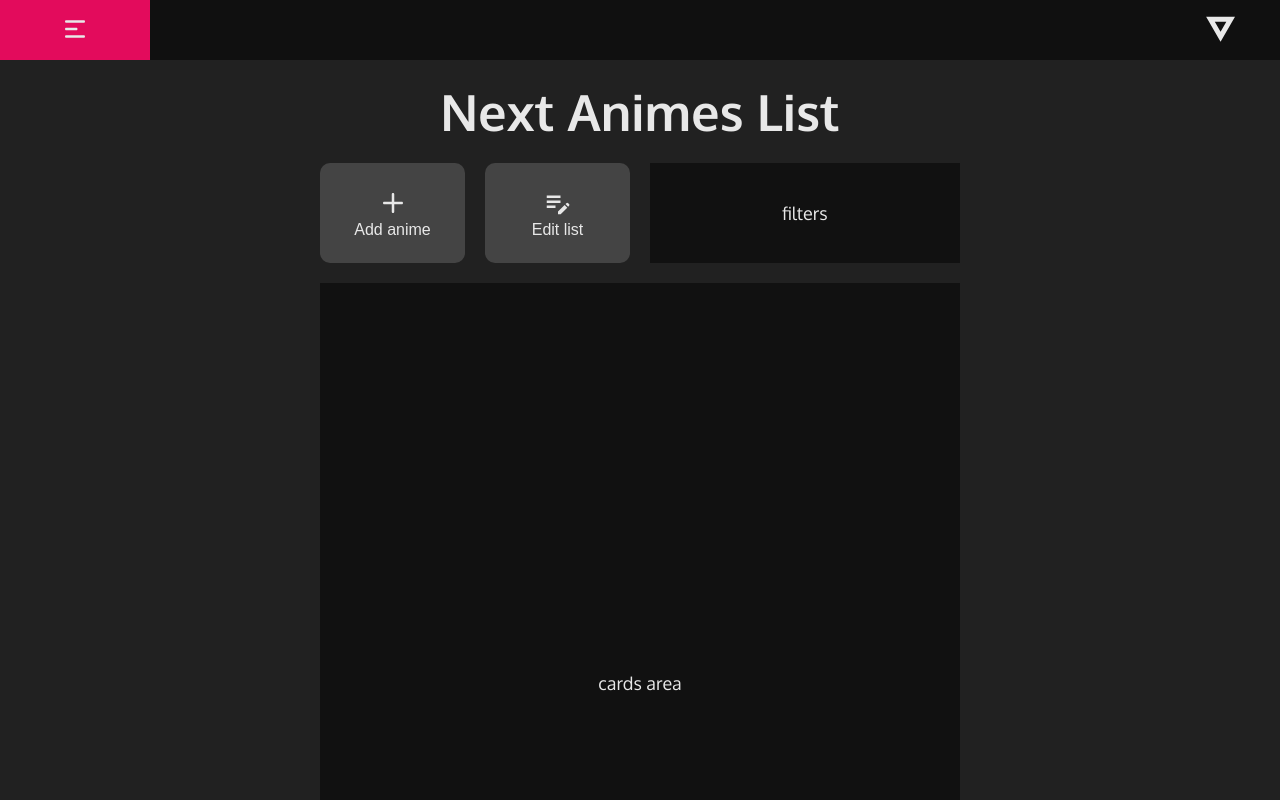
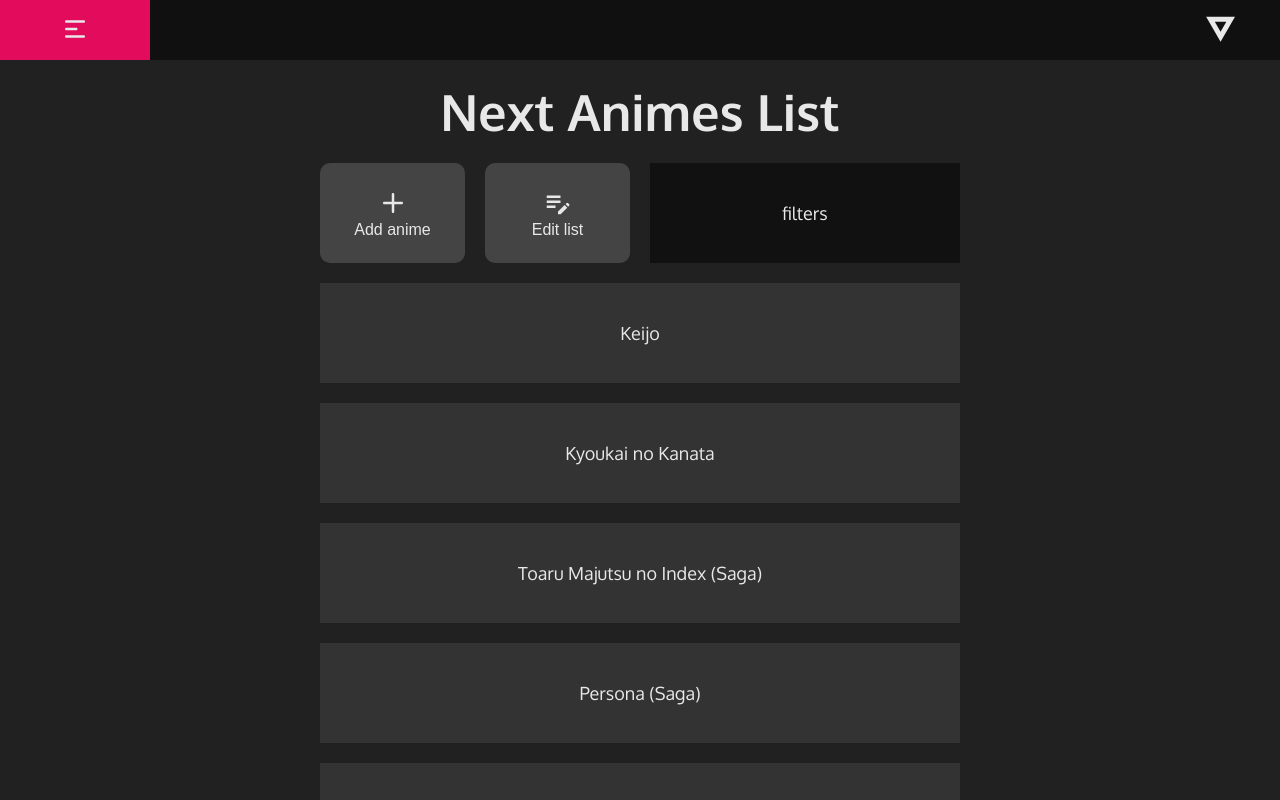
Before and after one commit to Texmo100/MigoApp_React, a React (Create React App) app: page /nextAnimesList in a window 1280 px wide. Shown: the top 800 px of the page. Built offline with nearby package versions, Linux system fonts and the light colour scheme.

Commit message:
NextAnimesList added to its respective page

```diff
--- a/src/components/UI/CardsWrapper/CardsWrapper.js
+++ /dev/null
@@ -1,27 +0,0 @@
-import React from 'react';
-import Card from '../../Card/Card';
-import animeWatchList from '../../../data/animeWatchList';
-import styles from './CardsWrapper.module.css';
-
-const CardsWrapper = () => {
-    return (
-        <div className={styles['cards-wrapper']}>
-            {
-                animeWatchList.map((anime, index) => (
-                    <Card
-                        key={index}
-                        id={index}
-                        title={anime.title}
-                        episodes={anime.episodes}
-                        seasons={anime.seasons}
-                        status={anime.status}
-                        genres={anime.genres}
-                        score={anime.score}
-                    />
-                ))
-            }
-        </div>
-    );
-}
-
-export default CardsWrapper;
--- a/src/components/UI/CardsWrapper/CardsWrapper.module.css
+++ /dev/null
@@ -1,6 +0,0 @@
-.cards-wrapper {
-    display: grid;
-    grid-template-columns: 1fr;
-    grid-auto-rows: minmax(25rem, auto);
-    row-gap: 2rem;
-}
--- a/src/components/UI/Content/Content.js
+++ b/src/components/UI/Content/Content.js
@@ -1,53 +1,78 @@
 import React from "react";
-import CardsWrapper from "../CardsWrapper/CardsWrapper";
+import Card from '../../Card/Card';
+import animeWatchList from '../../../data/animeWatchList';
+import animeNextList from "../../../data/animeNextList";
 import { CgMathPlus } from 'react-icons/cg';
 import { MdEditNote } from 'react-icons/md';
 import styles from "./Content.module.css";
 
 const Content = ({ titlePage, contentType }) => {
 
-    if(contentType === "anime") {
+    if (contentType === "anime") {
         return (
             <div className={styles.content}>
-                <h1 className={styles.title}>{ titlePage }</h1>
+                <h1 className={styles.title}>{titlePage}</h1>
                 <div className={styles.tools}>
                     <div className={styles['actions']}>
                         <button type="button" className={styles['action']}>
-                            <CgMathPlus className={styles['action__icon']}/>
+                            <CgMathPlus className={styles['action__icon']} />
                             <p className={styles['action__text']}>Add anime</p>
                         </button>
 
                         <button type="button" className={styles['action']}>
-                            <MdEditNote className={styles['action__icon']}/>
+                            <MdEditNote className={styles['action__icon']} />
                             <p className={styles['action__text']}>Edit list</p>
                         </button>
                     </div>
                     <div className={styles['filters']}>filters</div>
                 </div>
-                <CardsWrapper />
+                <div className={`${styles['cards-wrapper']} ${styles['cards-wrapper--01']}`}>
+                    {
+                        animeWatchList.map((anime, index) => (
+                            <Card
+                                key={index}
+                                id={index}
+                                title={anime.title}
+                                episodes={anime.episodes}
+                                seasons={anime.seasons}
+                                status={anime.status}
+                                genres={anime.genres}
+                                score={anime.score}
+                            />
+                        ))
+                    }
+                </div>
             </div>
         );
     }
 
-    if(contentType === "nextAnimes") {
+    if (contentType === "nextAnimes") {
         return (
             <div className={styles.content}>
-                <h1 className={styles.title}>{ titlePage }</h1>
+                <h1 className={styles.title}>{titlePage}</h1>
                 <div className={styles.tools}>
                     <div className={styles['actions']}>
                         <button type="button" className={styles['action']}>
-                            <CgMathPlus className={styles['action__icon']}/>
+                            <CgMathPlus className={styles['action__icon']} />
                             <p className={styles['action__text']}>Add anime</p>
                         </button>
 
                         <button type="button" className={styles['action']}>
-                            <MdEditNote className={styles['action__icon']}/>
+                            <MdEditNote className={styles['action__icon']} />
                             <p className={styles['action__text']}>Edit list</p>
                         </button>
                     </div>
                     <div className={styles['filters']}>filters</div>
                 </div>
-                <div className={styles['cards-area']}>cards area</div>
+                <div className={`${styles['cards-wrapper']} ${styles['cards-wrapper--02']}`}>
+                    {
+                        animeNextList.map((anime, index) => (
+                            <div key={index} className={styles['simple-card']}>
+                                <p className={styles['simple-card__text']}>{anime}</p>
+                            </div>
+                        ))
+                    }
+                </div>
             </div>
         );
     }
--- a/src/components/UI/Content/Content.module.css
+++ b/src/components/UI/Content/Content.module.css
@@ -70,11 +70,35 @@
     }
 }
 
-.cards-area {
-    width: 100%;
-    height: 100vh;
+.cards-wrapper {
+    display: grid;
+    grid-template-columns: 1fr;
+    row-gap: 2rem;
+}
+
+.cards-wrapper--01 {
+    grid-auto-rows: minmax(25rem, auto);
+}
+
+.cards-wrapper--02 {
+    grid-auto-rows: minmax(10rem, auto);
+}
+
+/* simple card test */
+.simple-card {
+    background-color: #333333;
     display: flex;
     justify-content: center;
     align-items: center;
-    background-color: #111111;
+    transition: all 200ms ease;
 }
+
+.simple-card:hover {
+    cursor: pointer;
+    background-color: #444444;
+}
+
+.simple-card__text {
+    font-size: 1.8rem;
+    color: #e8e8e8;
+}
```
